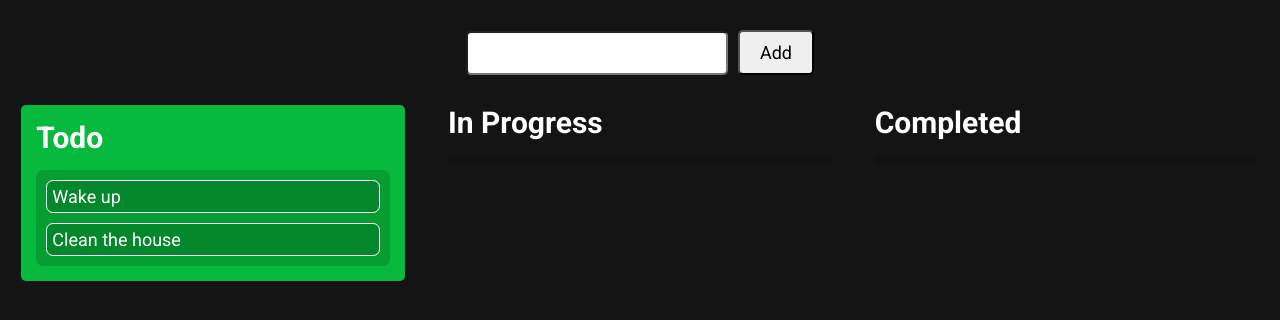
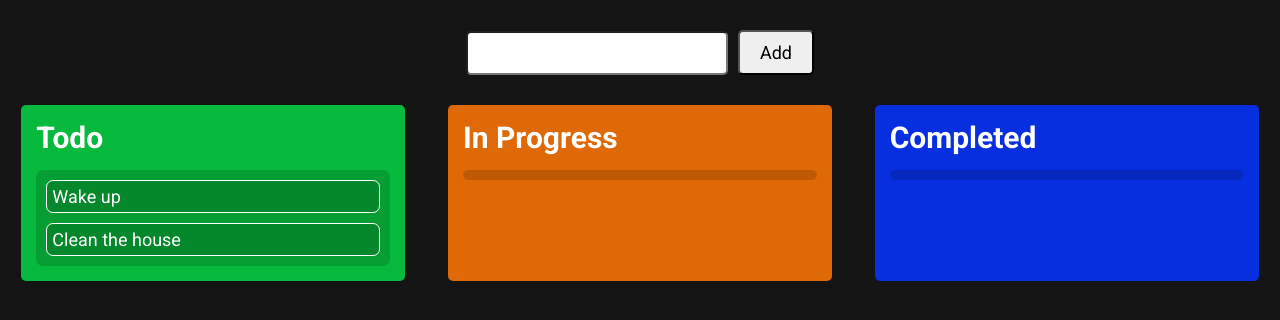
Before and after one commit to isabelchua/todo-drag-drop, a React (Create React App) app: page / in a window 1280 px wide. Shown: the top 320 px of the page. Built offline with nearby package versions, Linux system fonts and the light colour scheme.

Commit message:
added styling to all columns

```diff
--- a/src/App.scss
+++ b/src/App.scss
@@ -77,8 +77,19 @@ button {
 	border-radius: 5px;
 }
 
-.Todo {
-	background-color: rgb(7, 185, 60);
+.column {
 	border-radius: 5px;
 	padding: 15px;
 }
+
+.Todo {
+	background-color: rgb(7, 185, 60);
+}
+
+.Progress {
+	background-color: rgb(223, 104, 7);
+}
+
+.Completed {
+	background-color: rgb(7, 47, 223);
+}
```
